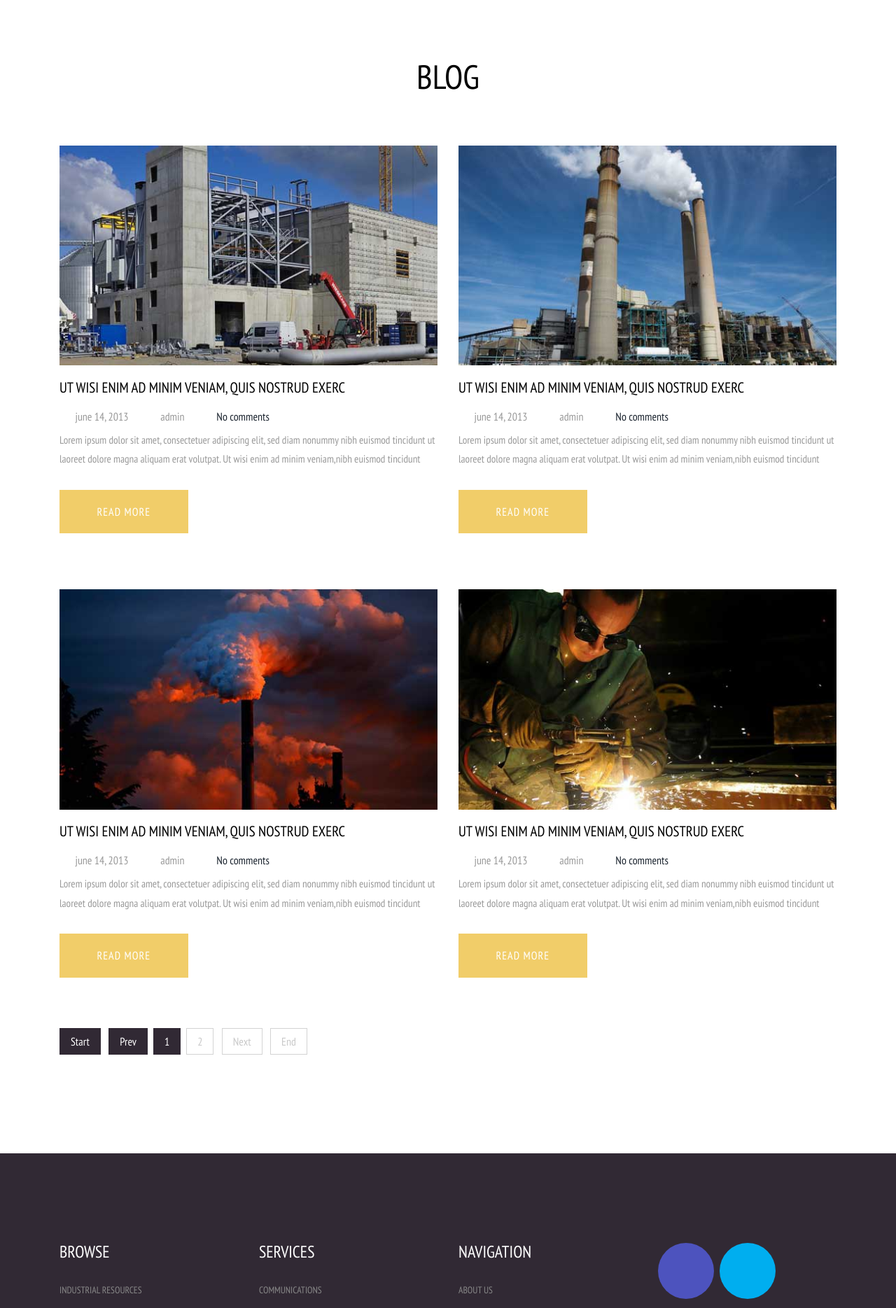
After one commit to dilmurod-or-dimka/my_project, a Django app: page /blog/ in a window 1280 px wide. The commit adds this page. Shown: the part 440-2309 px from the top of the page at 70% size. Run offline with Django 4.2, Linux system fonts and the light colour scheme; some libraries are stand-ins or nearby versions; some web fonts are replaced.

Commit message:
added sercices page, blog page, contact page

```diff
--- a/pages/urls.py
+++ b/pages/urls.py
@@ -5,5 +5,8 @@ from . import views
 urlpatterns = [
     path("", views.home_view, name="home"),
     path("about/", views.about_view, name="about"),
+    path("services/", views.service_view, name="services"),
+    path("blog/", views.blog_view, name="blog"),
+    path("contact/", views.contact_view, name="contact"),
 
 ]
--- a/pages/views.py
+++ b/pages/views.py
@@ -1,5 +1,6 @@
 from django.shortcuts import render, HttpResponse
-from .models import Human, Services
+from .models import Human, Services, About
+
 
 # Create your views here.
 
@@ -15,4 +16,26 @@ def home_view(request):
 
 
 def about_view(request):
-    return render(request, "pages/about.html")
+    humans = Human.objects.all()
+    abouts = About.objects.all()
+    context = {
+        "abouts": abouts,
+        "humans": humans
+    }
+    return render(request, "pages/about.html", context)
+
+
+def service_view(request):
+    services = Services.objects.all()
+    context = {
+        "services": services,
+    }
+    return render(request, "pages/services.html", context)
+
+
+def blog_view(request):
+    return render(request, "pages/blog.html")
+
+
+def contact_view(request):
+    return render(request, "pages/contact.html")
--- a/templates/base.html
+++ b/templates/base.html
@@ -37,14 +37,9 @@ Smartphone Compatible web template, free webdesigns for Nokia, Samsung, LG, Sony
 </head>
 
 <body>
-<div class="header wow fadeInUpBig" data-wow-delay="0.4s">
-    <div class="container">
-        <div class="header_top">
-        {% block title1 %}
-        {% endblock title1 %}
-        </div>
-    </div>
-</div>
+{% block title1 %}
+
+{% endblock title1 %}
 <div class="header-home">
     <div class="fixed-header">
         <div class="logo">
@@ -58,9 +53,9 @@ Smartphone Compatible web template, free webdesigns for Nokia, Samsung, LG, Sony
             <ul>
                 <li class="active"><a href="{% url 'home' %}">Home</a></li>
                 <li><a href="{% url 'about' %}">About</a></li>
-                <li><a href="services.html">Services</a></li>
-                <li><a href="blog.html">Blog</a></li>
-                <li><a href="contact.html">Contact</a></li>
+                <li><a href="{% url 'services' %}">Services</a></li>
+                <li><a href="{% url 'blog' %}">Blog</a></li>
+                <li><a href="{% url 'contact' %}">Contact</a></li>
             </ul>
             <!-- script-nav -->
             <script>
--- /dev/null
+++ b/templates/pages/blog.html
@@ -0,0 +1,83 @@
+{% extends 'base.html' %}
+{% load static %}
+
+{% block title %}
+Blog
+{% endblock title %}
+
+{% block title1 %}
+<div class="header_about"> </div>
+{% endblock title1 %}
+
+{% block content %}
+<div class="grid_4">
+		<div class="container">
+			<h1 class="blog_head">Blog</h1>
+		   <div class="blog_grid span2">
+		     <div class="col-md-6 blog_box">
+		        <a href="single.html" class="mask"><img src="images/b1.jpg" alt="image" class="img-responsive zoom-img" alt=""/></a>
+		     	<h3><a href="single.html">Ut wisi enim ad minim veniam, quis nostrud exerc</a></h3>
+		     	<div class="links">
+		  		    <ul>
+		  				<li><i class="fa blog-icon fa-calendar"> </i><span>june 14, 2013</span></li>
+		  				<li><i class="fa blog-icon fa-user"> </i><span>admin</span></li>
+		  				<li><i class="fa blog-icon fa-comment"> </i><a href="#"><span>No comments</span></a></li>
+		  		    </ul>
+		  		</div>
+		     	<p>Lorem ipsum dolor sit amet, consectetuer adipiscing elit, sed diam nonummy nibh euismod tincidunt ut laoreet dolore magna aliquam erat volutpat. Ut wisi enim ad minim veniam,nibh euismod tincidunt</p>
+		        <a href="#" class="btn1 btn-8 btn-8c">Read More</a>
+		     </div>
+		     <div class="col-md-6 blog_box">
+		        <a href="single.html" class="mask"><img src="images/b2.jpg" alt="image" class="img-responsive zoom-img" alt=""/></a>
+		     	<h3><a href="single.html">Ut wisi enim ad minim veniam, quis nostrud exerc</a></h3>
+		     	<div class="links">
+		  		    <ul>
+		  				<li><i class="fa blog-icon fa-calendar"> </i><span>june 14, 2013</span></li>
+		  				<li><i class="fa blog-icon fa-user"> </i><span>admin</span></li>
+		  				<li><i class="fa blog-icon fa-comment"> </i><a href="#"><span>No comments</span></a></li>
+		  		    </ul>
+		  		</div>
+		     	<p>Lorem ipsum dolor sit amet, consectetuer adipiscing elit, sed diam nonummy nibh euismod tincidunt ut laoreet dolore magna aliquam erat volutpat. Ut wisi enim ad minim veniam,nibh euismod tincidunt</p>
+		        <a href="#" class="btn1 btn-8 btn-8c">Read More</a>
+		     </div>
+		     <div class="clearfix"> </div>
+		   </div>
+		    <div class="blog_grid">
+		     <div class="col-md-6 blog_box">
+		        <a href="single.html" class="mask"><img src="images/b3.jpg" alt="image" class="img-responsive zoom-img" alt=""/></a>
+		     	<h3><a href="single.html">Ut wisi enim ad minim veniam, quis nostrud exerc</a></h3>
+		     	<div class="links">
+		  		    <ul>
+		  				<li><i class="fa blog-icon fa-calendar"> </i><span>june 14, 2013</span></li>
+		  				<li><i class="fa blog-icon fa-user"> </i><span>admin</span></li>
+		  				<li><i class="fa blog-icon fa-comment"> </i><a href="#"><span>No comments</span></a></li>
+		  		    </ul>
+		  		</div>
+		     	<p>Lorem ipsum dolor sit amet, consectetuer adipiscing elit, sed diam nonummy nibh euismod tincidunt ut laoreet dolore magna aliquam erat volutpat. Ut wisi enim ad minim veniam,nibh euismod tincidunt</p>
+		        <a href="#" class="btn1 btn-8 btn-8c">Read More</a>
+		     </div>
+		     <div class="col-md-6 blog_box">
+		        <a href="single.html" class="mask"><img src="images/b4.jpg" alt="image" class="img-responsive zoom-img" alt=""/></a>
+		     	<h3><a href="single.html">Ut wisi enim ad minim veniam, quis nostrud exerc</a></h3>
+		     	<div class="links">
+		  		    <ul>
+		  				<li><i class="fa blog-icon fa-calendar"> </i><span>june 14, 2013</span></li>
+		  				<li><i class="fa blog-icon fa-user"> </i><span>admin</span></li>
+		  				<li><i class="fa blog-icon fa-comment"> </i><a href="#"><span>No comments</span></a></li>
+		  		    </ul>
+		  		</div>
+		     	<p>Lorem ipsum dolor sit amet, consectetuer adipiscing elit, sed diam nonummy nibh euismod tincidunt ut laoreet dolore magna aliquam erat volutpat. Ut wisi enim ad minim veniam,nibh euismod tincidunt</p>
+		        <a href="#" class="btn1 btn-8 btn-8c">Read More</a>
+		     </div>
+		   </div>
+		   <div class="pagination">
+		    <ul><li class="pagination-start firstItem"><span class="pagenav">Start</span></li>
+		    	<li class="pagination-prev"><span class="pagenav">Prev</span></li><li>
+		    	<span class="pagenav">1</span></li><li><a href="#" class="pagenav">2</a></li>
+		    	<li class="pagination-next"><a title="" href="#" class="border pagenav" data-original-title="Next">Next</a></li>
+		    	<li class="pagination-end lastItem"><a title="" href="#" class="border pagenav" data-original-title="End">End</a></li>
+		    </ul>
+		  </div>
+	   </div>
+	</div>
+{% endblock content %}
```
Also changed, not shown: pages/admin.py (+8 -1 lines), pages/models.py (+17 -0 lines), templates/pages/about.html (+15 -50 lines), templates/pages/contact.html (added, +54 -0 lines), templates/pages/index.html (+12 -6 lines), templates/pages/services.html (added, +31 -0 lines), pages/migrations/0003_about_aboutimage.py (added).
